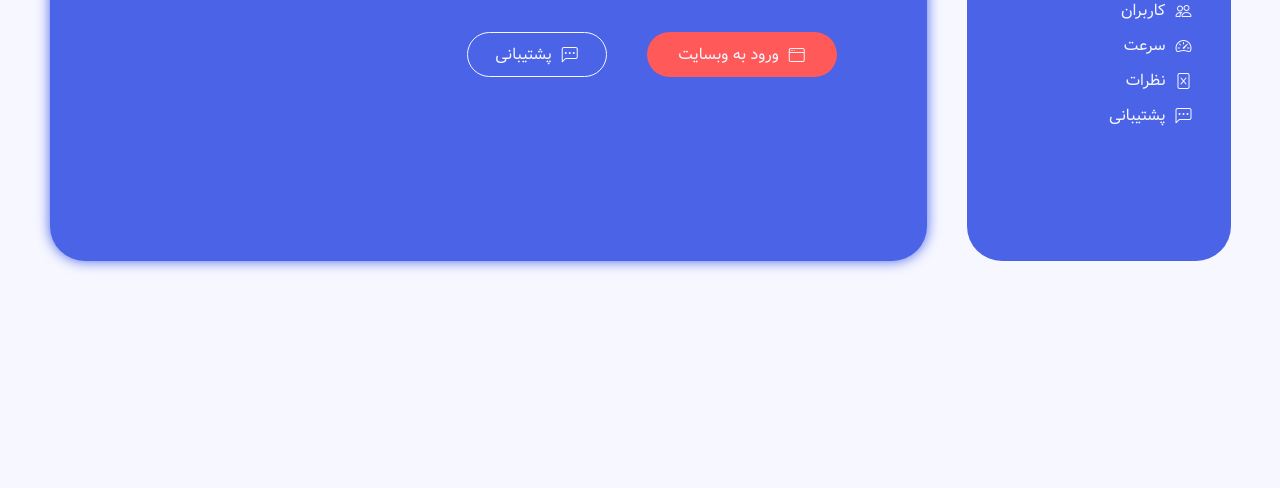
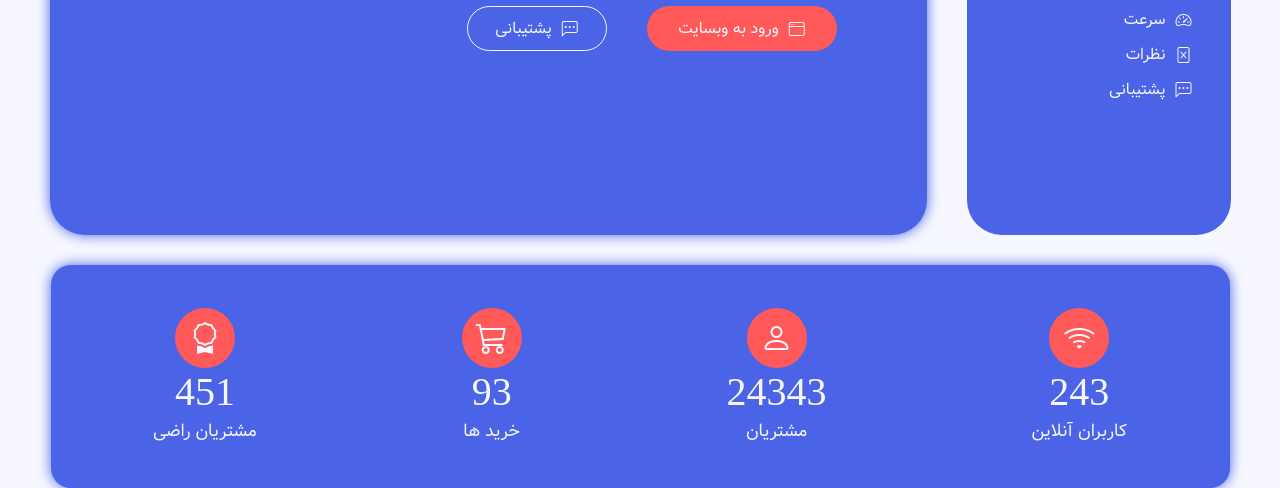
Before and after one commit to aryan-shali/Store-website-control-panel, a plain HTML site: page index.html in a window 1280 px wide. Shown: the part 433-921 px from the top of the page. Before the commit the page ends 800 px from the top, so only its background shows below. Drawn offline with nearby package versions, Linux system fonts and the light colour scheme; a web font is replaced by a local one.

Commit message:
devlope part 2 and fix some bugs

```diff
--- a/index.html
+++ b/index.html
@@ -23,12 +23,12 @@
         <p class="webname title">نام وب سایت<span>.</span></p>
         <p class="autorname txt">نام یا شعار</p>
         <div class="option">
-            <a href="" class="o " id="o1" onmouseover="over1()" onmouseout="onover1()">
+            <a href="#p1" class="o " id="o1" onmouseover="over1()" onmouseout="onover1()">
                 <span id="sp1"></span>
                 <i class="bi bi-house-door"></i>
                 <p class="opt txt hvr-backward">خانه</p>
             </a>
-            <a href="" class="o" id="o2" onmouseover="over2()" onmouseout="onover2()">
+            <a href="#p2" class="o" id="o2" onmouseover="over2()" onmouseout="onover2()">
                 <span id="sp2"></span>
                 <i class="bi bi-people"></i>
                 <p class="opt txt">کاربران</p>
@@ -52,7 +52,7 @@
     </div>
     <!-- code of container -->
     <div class="conteiner">
-        <div class="part1">
+        <div class="part1" id="p1">
             <img src="img/LOGO-03.png" alt="logo">
             <p class="title ptit">نام وب سایت<span>.</span></p>
             <p class="txt ptxt">این بخش از وب سایت بخش مدیریت آن است در این بخش شما می توانید کاربران آنلاین و<br> وضعیت وب سایت خود از جمله سرعت و ورودی های آن را بسنجید</p>
@@ -67,6 +67,29 @@
                 </div>
             </div>
         </div>
+
+    </div>
+    <div class="part2" id="p2">
+        <div class="online">
+            <span><i class="bi bi-wifi"></i></span>
+            <p class="number title">243</p>
+            <p class="name txt">کاربران آنلاین</p>
+        </div>
+        <div class="customer">
+            <span><i class="bi bi-person"></i></span>
+            <p class="number title">24343</p>
+            <p class="name txt">مشتریان</p>
+        </div>
+        <div class="shop">
+            <span><i class="bi bi-cart3"></i></span>
+            <p class="number title">93</p>
+            <p class="name txt">خرید ها</p>
+        </div>
+        <div class="hcustomer">
+            <span><i class="bi bi-award"></i></span>
+            <p class="number title">451</p>
+            <p class="name txt">مشتریان راضی </p>
+        </div>
     </div>
 
 
--- a/style/style.css
+++ b/style/style.css
@@ -9,9 +9,10 @@
 body {
     display: flex;
     justify-content: center;
-    align-items: center;
+    align-items: flex-start;
     background: #F6F7FF;
     flex-wrap: wrap;
+    padding: 80px 0 0 0;
     width: 100%;
     height: 100%;
 }
@@ -103,11 +104,19 @@ i {
 
 /* styel of container */
 
+.conteiner {
+    margin: 0 40px 0 0;
+    display: flex;
+    flex-direction: column;
+    align-items: center;
+    justify-content: center;
+}
+
 .part1 {
     width: 877px;
     height: 588px;
     border-radius: 35px;
-    margin: 0 40px 0 0;
+    /* margin: 0 40px 0 0; */
     background-color: #4A63E7;
     padding: 70px 90px 0 0;
     -webkit-box-shadow: 0px 0px 13px 0px #4A63E7;
@@ -188,3 +197,76 @@ i {
     height: 140px;
     border-radius: 100%;
 }
+
+
+/* part 2 */
+
+.part2 {
+    width: 1179px;
+    height: 223px;
+    background-color: #4A63E7;
+    border-radius: 20px;
+    display: flex;
+    justify-content: space-around;
+    align-items: center;
+    -webkit-box-shadow: 0px 0px 13px 0px #4A63E7;
+    box-shadow: 0px 0px 13px 0px #4A63E7;
+    margin: 30px 0 0 0;
+}
+
+.online {
+    display: flex;
+    flex-direction: column;
+    align-items: center;
+    justify-content: center;
+    text-align: center;
+}
+
+.customer {
+    display: flex;
+    flex-direction: column;
+    align-items: center;
+    justify-content: center;
+    text-align: center;
+}
+
+.shop {
+    display: flex;
+    flex-direction: column;
+    align-items: center;
+    justify-content: center;
+    text-align: center;
+}
+
+.hcustomer {
+    display: flex;
+    flex-direction: column;
+    align-items: center;
+    justify-content: center;
+    text-align: center;
+}
+
+.part2 div span {
+    width: 60px;
+    height: 60px;
+    border-radius: 100%;
+    background-color: #FF5959;
+    display: flex;
+    align-items: center;
+    justify-content: center;
+}
+
+.part2 div span i {
+    font-size: 2em;
+}
+
+.number {
+    color: #F6F7FF;
+    font-size: 2.5em;
+    height: 50px;
+}
+
+.name {
+    color: #F6F7FF;
+    font-size: 1.1em;
+}
```
